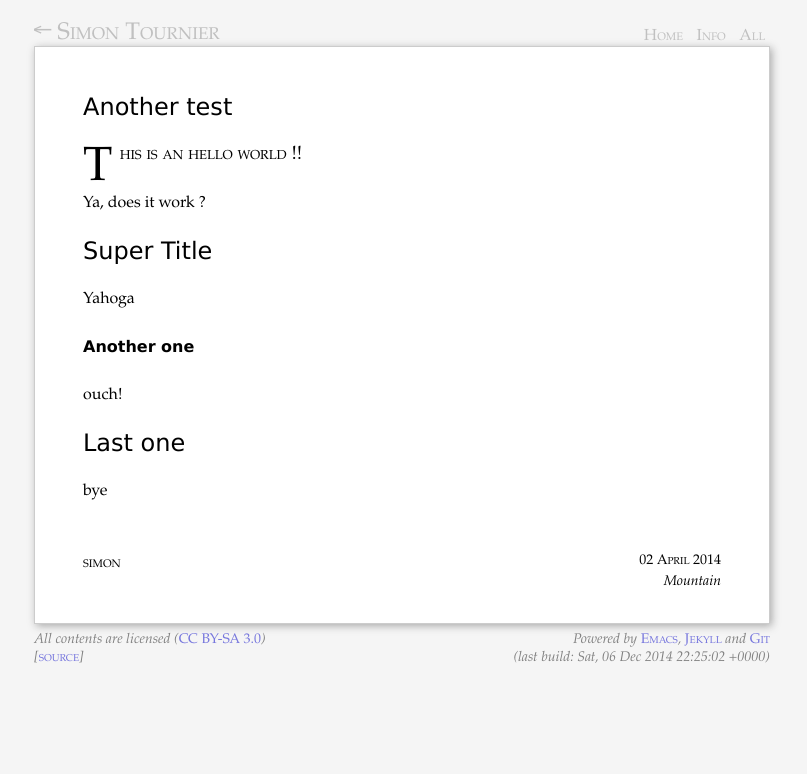
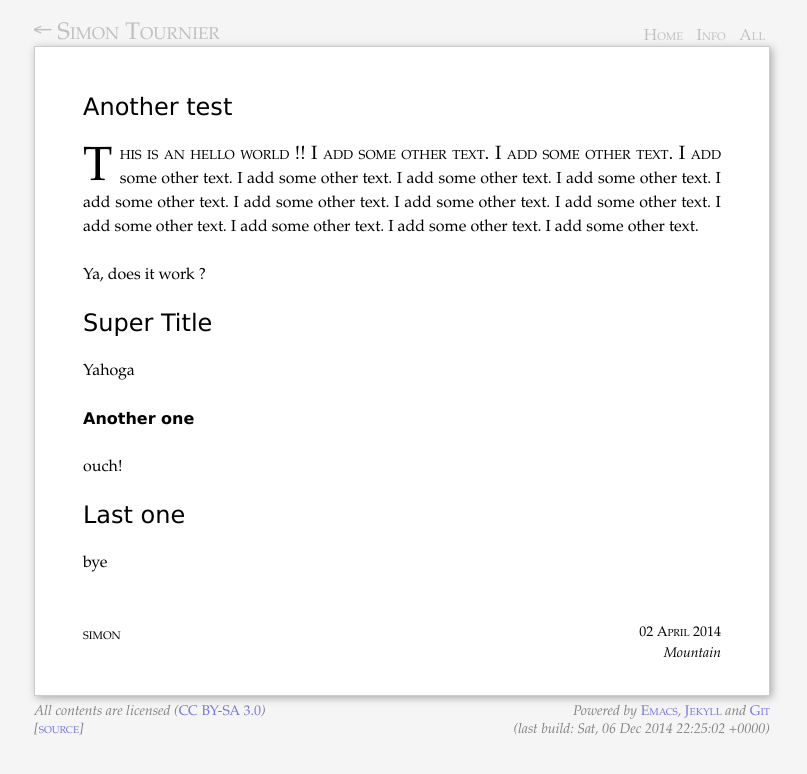
Before and after one commit to zimoun/zimoun.github.io, a Jekyll site: the page built from blog/_posts/2014-04-02-Arf-super-cool.md, in a window 1280 px wide. Shown: the top 774 px of the page, without its empty margins (238-1045 px from the left). Built offline with Jekyll 4.4.1, drawn with Linux system fonts in a browser that asks for light colours; Markdown is read by kramdown in place of the engine named in the settings.

Commit message:
blog test

```diff
--- a/blog/_posts/2014-04-02-Arf-super-cool.md
+++ b/blog/_posts/2014-04-02-Arf-super-cool.md
@@ -5,6 +5,20 @@ location: Mountain
 ---
 
 This is an hello world !!
+I add some other text.
+I add some other text.
+I add some other text.
+I add some other text.
+I add some other text.
+I add some other text.
+I add some other text.
+I add some other text.
+I add some other text.
+I add some other text.
+I add some other text.
+I add some other text.
+I add some other text.
+I add some other text.
 
 Ya, does it work ?
 
```
Also changed, not shown: blog/_posts/2014-03-31-a-first-test.md (+2 -0 lines), blog/_posts/2014-04-01-April-fool.md (+4 -0 lines).
